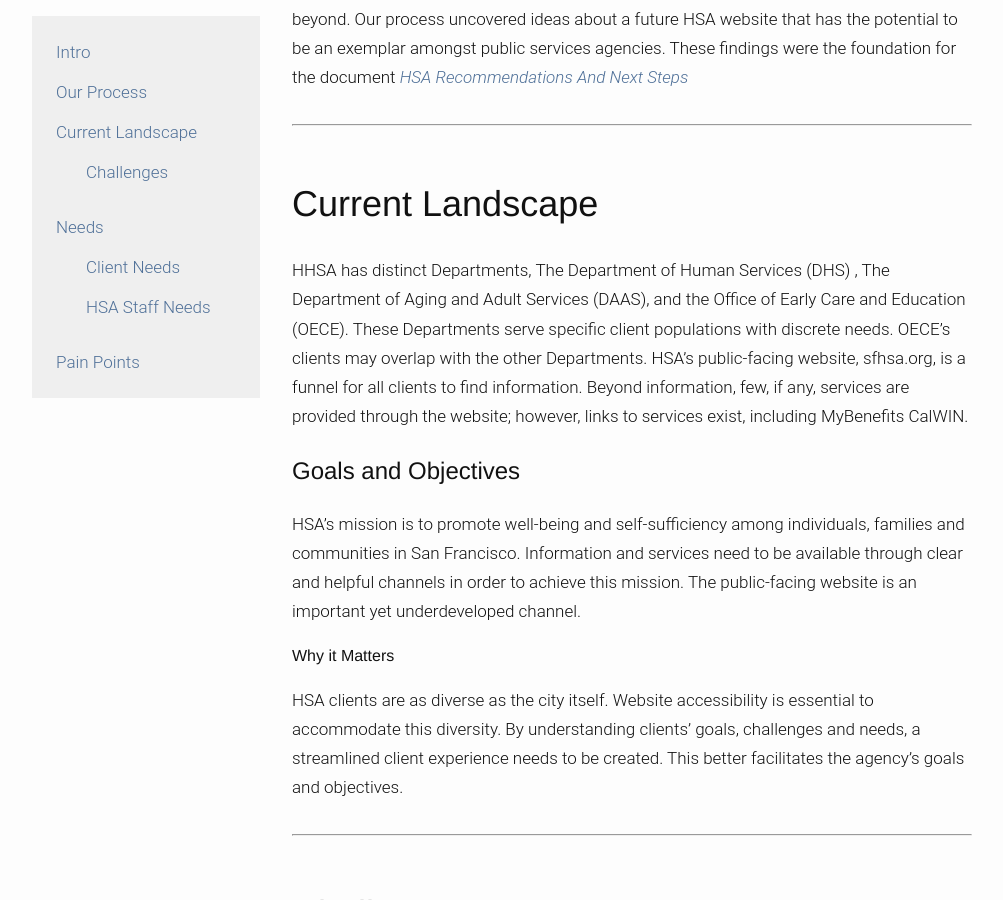
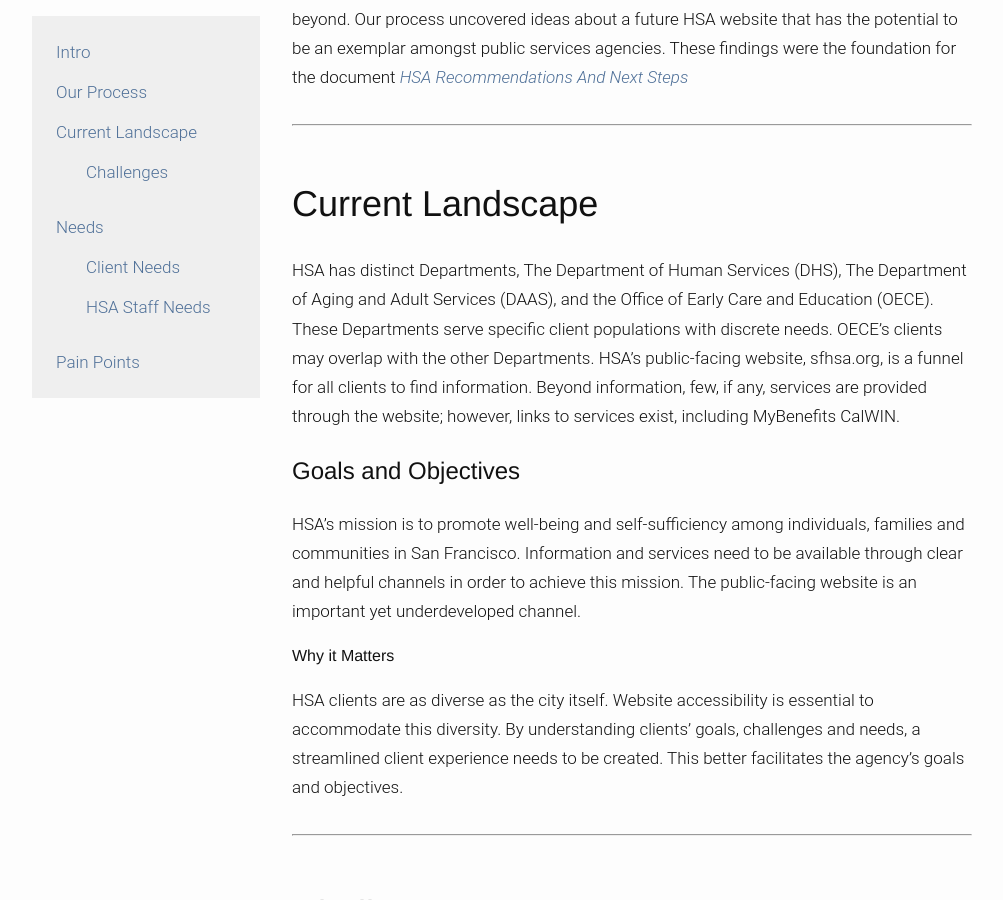
Before and after one commit to exygy-design/hsa-docs, a Jekyll site: the page built from current.md, in a window 1280 px wide and 900 px high, scrolled down 1261 px. Shown: the whole window, without its empty margins (138-1141 px from the left). Built offline with Jekyll 4.4.1, drawn with Linux system fonts in a browser that asks for light colours; nearby versions of some CDN libraries.

Commit message:
small content updates

```diff
--- a/current.md
+++ b/current.md
@@ -41,7 +41,7 @@ We’ve heard honest criticism from each of the above stakeholders. "*The websit
 
 ## <a name="current-landscape"></a>Current Landscape
 
-HHSA has distinct Departments, The Department of Human Services (DHS) , The Department of Aging and Adult Services (DAAS), and the Office of Early Care and Education (OECE). These Departments serve specific client populations with discrete needs. OECE’s clients may overlap with the other Departments. HSA’s public-facing website, sfhsa.org, is a funnel for all clients to find information. Beyond information, few, if any, services are provided through the website; however, links to services exist, including MyBenefits CalWIN.
+HSA has distinct Departments, The Department of Human Services (DHS), The Department of Aging and Adult Services (DAAS), and the Office of Early Care and Education (OECE). These Departments serve specific client populations with discrete needs. OECE’s clients may overlap with the other Departments. HSA’s public-facing website, sfhsa.org, is a funnel for all clients to find information. Beyond information, few, if any, services are provided through the website; however, links to services exist, including MyBenefits CalWIN.
 
 ### Goals and Objectives
 
```
Also changed, not shown: summary.md (+1 -1 lines).
